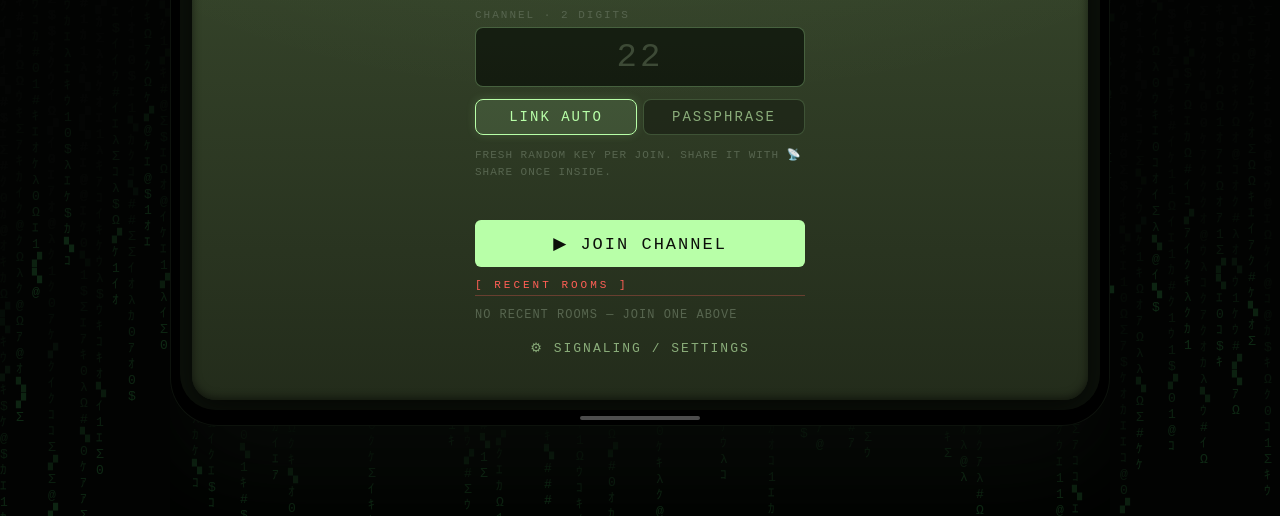
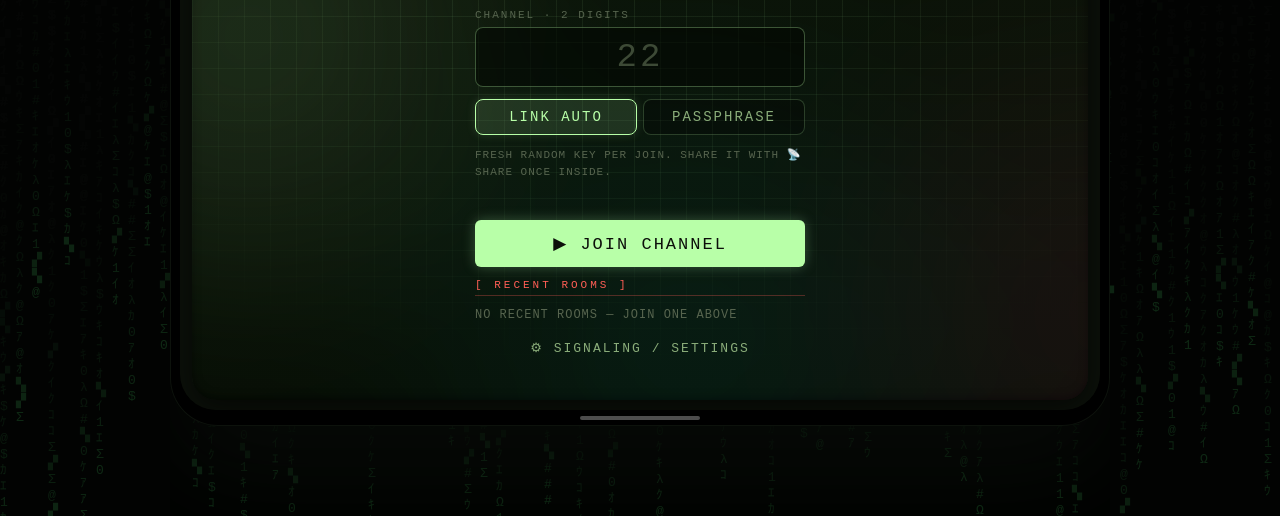
Before and after one commit to akshay-developer-2021/wlk1-ghostcom, a website built with Vite: page index.html in a window 1280 px wide. Shown: the part 284-800 px from the top of the page. Built offline with nearby package versions, Linux system fonts and the light colour scheme; files whose address does not match are found by name.

Commit message:
style: aurora wash + blueprint grid + breathing join button on join screen

```diff
--- a/index.html
+++ b/index.html
@@ -94,6 +94,7 @@
     </div>
 
     <section class="panel-view join hidden" id="view-join" aria-label="Join a channel">
+      <div class="aurora" aria-hidden="true"><i></i><i></i><i></i></div>
       <div class="join-hero">
         <div class="hero-brand">WLK-1 ▮ GHOSTCOM</div>
         <div class="hero-sub">E2E ENCRYPTED · P2P MESH · NO SERVER</div>
--- a/src/styles/main.css
+++ b/src/styles/main.css
@@ -258,7 +258,30 @@ html,body{height:100%;background:#050705;font-family:'Inter',sans-serif;color:#d
 .panel-head .model .sub{font-size:11px;}
 /* join hero: big flickering brand + live eq bars, centered device column */
 .panel-view{align-items:center;}
-.panel-view>*{width:100%;max-width:330px;}
+.panel-view>*{width:100%;max-width:330px;position:relative;z-index:1;}
+/* join backdrop: dark base + aurora wash + blueprint grid (fx lives under content) */
+.panel-view.join{overflow:hidden;background:linear-gradient(180deg,#0d160a 0%,#080f06 100%);}
+.panel-view.join::before{content:'';position:absolute;inset:0;z-index:0;pointer-events:none;
+  background-image:linear-gradient(rgba(184,255,168,0.07) 1px,transparent 1px),
+    linear-gradient(90deg,rgba(184,255,168,0.07) 1px,transparent 1px);
+  background-size:26px 26px;
+  -webkit-mask-image:radial-gradient(85% 70% at 50% 28%,#000 25%,transparent 100%);
+  mask-image:radial-gradient(85% 70% at 50% 28%,#000 25%,transparent 100%);}
+.panel-view>.aurora{position:absolute;inset:-20%;width:auto;max-width:none;z-index:0;pointer-events:none;
+  filter:blur(50px);opacity:.55;}
+.aurora i{position:absolute;width:55%;aspect-ratio:1;border-radius:50%;}
+.aurora i:nth-child(1){left:-10%;top:-5%;background:radial-gradient(circle,rgba(184,255,168,0.22),transparent 70%);
+  animation:drift1 16s ease-in-out infinite alternate;}
+.aurora i:nth-child(2){right:-15%;top:32%;background:radial-gradient(circle,rgba(232,62,140,0.15),transparent 70%);
+  animation:drift2 21s ease-in-out infinite alternate;}
+.aurora i:nth-child(3){left:20%;bottom:-15%;background:radial-gradient(circle,rgba(0,255,249,0.11),transparent 70%);
+  animation:drift1 26s ease-in-out infinite alternate-reverse;}
+@keyframes drift1{from{transform:translate(0,0) scale(1)}to{transform:translate(12%,8%) scale(1.15)}}
+@keyframes drift2{from{transform:translate(0,0) scale(1.1)}to{transform:translate(-10%,-6%) scale(1)}}
+.powsave .aurora{display:none;}
+#joinBtn{animation:joinPulse 2.4s ease-in-out infinite;}
+@keyframes joinPulse{0%,100%{box-shadow:0 0 12px rgba(184,255,168,0.25)}50%{box-shadow:0 0 28px rgba(184,255,168,0.55)}}
+.powsave #joinBtn{animation:none;}
 .join-hero{text-align:center;padding:10px 0 2px;position:relative;}
 .join-hero::after{content:'';display:block;height:1px;margin:12px auto 0;max-width:220px;
   background:linear-gradient(90deg,transparent,rgba(184,255,168,0.5),transparent);}
```
